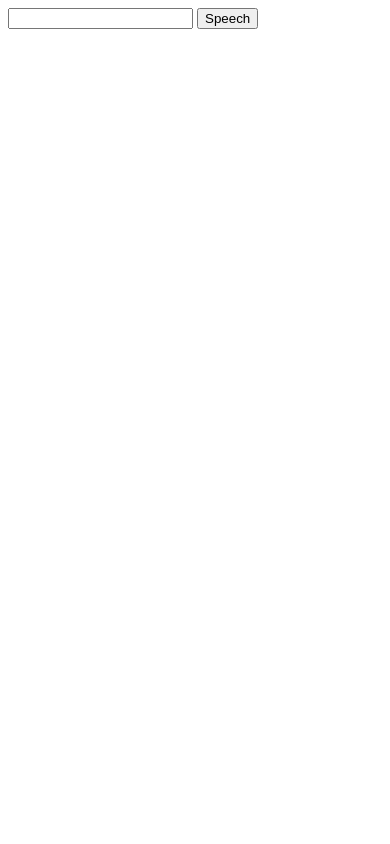
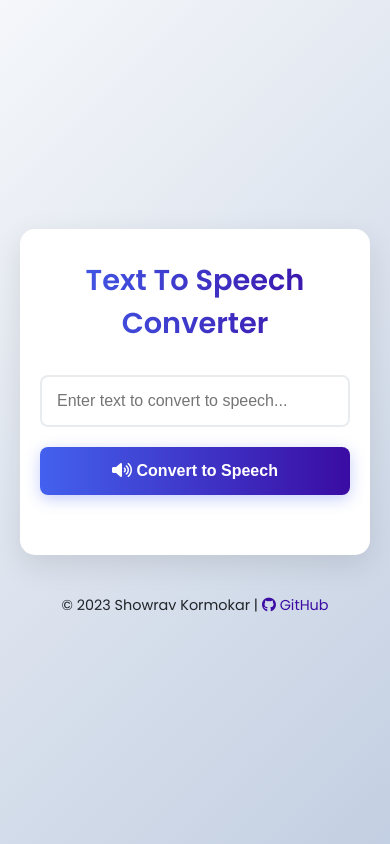
Before and after one commit to ShowravKormokar/Text-To-Speech, a plain HTML site: page index.html in a window 390 px wide. Drawn offline with Linux system fonts and the light colour scheme.

Commit message:
Create input field and button to submit text given by user and convert text speech. Make it responsive to use mobile devices

```diff
--- a/index.html
+++ b/index.html
@@ -5,15 +5,35 @@
     <meta charset="UTF-8">
     <meta name="viewport" content="width=device-width, initial-scale=1.0">
     <title>Text-To-Speech</title>
+
+    <!-- Import Font -->
+    <link href="https://fonts.googleapis.com/css2?family=Poppins:wght@300;400;600&display=swap" rel="stylesheet">
+    <link rel="stylesheet" href="https://cdnjs.cloudflare.com/ajax/libs/font-awesome/6.0.0-beta3/css/all.min.css">
+
+    <!-- Style Link -->
+    <link rel="stylesheet" href="style.css">
+
 </head>
 
 <body>
+    <div class="container">
+        <h1>Text To Speech Converter</h1>
+        <div class="input-group">
+            <input type="text" name="desc" id="desc" placeholder="Enter text to convert to speech...">
+            <button id="btn">
+                <i class="fas fa-volume-up"></i> Convert to Speech
+            </button>
+        </div>
+    </div>
 
-    <form action="">
-        <input type="text" name="desc" id="desc">
-        <input type="submit" value="Speech">
-    </form>
-
+    <div class="footer">
+        &copy; 2023 Showrav Kormokar |
+        <a href="https://github.com/showravkormokar" target="_blank">
+            <i class="fab fa-github"></i> GitHub
+        </a>
+    </div>
+    <!-- Script Link -->
+    <script src="script.js"></script>
 </body>
 
 </html>
--- a/script.js
+++ b/script.js
@@ -0,0 +1,17 @@
+// Get the button element by its ID and add a click event listener
+document.getElementById('btn').addEventListener('click', function () {
+    // Get the text input value from the text field
+    const text = document.getElementById('desc').value;
+
+    // Check if the input is not empty (after trimming whitespace)
+    if (text.trim() !== '') {
+        // Create a new SpeechSynthesisUtterance object with the input text
+        const utterance = new SpeechSynthesisUtterance(text);
+
+        // Use the Web Speech API to speak the utterance
+        window.speechSynthesis.speak(utterance);
+    } else {
+        // Show an alert if the input is empty
+        alert('Please enter some text to convert to speech.');
+    }
+});
--- a/style.css
+++ b/style.css
@@ -0,0 +1,116 @@
+:root {
+    --primary-color: #4361ee;
+    --secondary-color: #3a0ca3;
+    --accent-color: #f72585;
+    --light-color: #f8f9fa;
+    --dark-color: #212529;
+}
+
+* {
+    margin: 0;
+    padding: 0;
+    box-sizing: border-box;
+}
+
+body {
+    font-family: 'Poppins', sans-serif;
+    background: linear-gradient(135deg, #f5f7fa 0%, #c3cfe2 100%);
+    min-height: 100vh;
+    display: flex;
+    flex-direction: column;
+    justify-content: center;
+    align-items: center;
+    padding: 20px;
+}
+
+.container {
+    background-color: white;
+    border-radius: 15px;
+    box-shadow: 0 10px 30px rgba(0, 0, 0, 0.1);
+    padding: 40px;
+    width: 100%;
+    max-width: 500px;
+    text-align: center;
+    transition: all 0.3s ease;
+}
+
+h1 {
+    color: var(--secondary-color);
+    margin-bottom: 30px;
+    font-weight: 600;
+    font-size: 2.2rem;
+    background: linear-gradient(to right, #4361ee, #3a0ca3);
+    -webkit-background-clip: text;
+    -webkit-text-fill-color: transparent;
+}
+
+.input-group {
+    display: flex;
+    flex-direction: column;
+    gap: 20px;
+    margin-bottom: 30px;
+}
+
+#desc {
+    padding: 15px;
+    border: 2px solid #e9ecef;
+    border-radius: 8px;
+    font-size: 1rem;
+    transition: all 0.3s;
+    width: 100%;
+}
+
+#desc:focus {
+    outline: none;
+    border-color: var(--primary-color);
+    box-shadow: 0 0 0 3px rgba(67, 97, 238, 0.2);
+}
+
+#btn {
+    background: linear-gradient(to right, var(--primary-color), var(--secondary-color));
+    color: white;
+    border: none;
+    padding: 15px 30px;
+    border-radius: 8px;
+    font-size: 1rem;
+    font-weight: 600;
+    cursor: pointer;
+    transition: all 0.3s;
+    box-shadow: 0 4px 15px rgba(67, 97, 238, 0.3);
+}
+
+#btn:hover {
+    transform: translateY(-2px);
+    box-shadow: 0 6px 20px rgba(67, 97, 238, 0.4);
+}
+
+#btn:active {
+    transform: translateY(0);
+}
+
+.footer {
+    margin-top: 40px;
+    color: var(--dark-color);
+    font-size: 0.9rem;
+    text-align: center;
+}
+
+.footer a {
+    color: var(--secondary-color);
+    text-decoration: none;
+    transition: all 0.3s;
+}
+
+.footer a:hover {
+    color: var(--accent-color);
+}
+
+@media (max-width: 600px) {
+    .container {
+        padding: 30px 20px;
+    }
+
+    h1 {
+        font-size: 1.8rem;
+    }
+}
```
